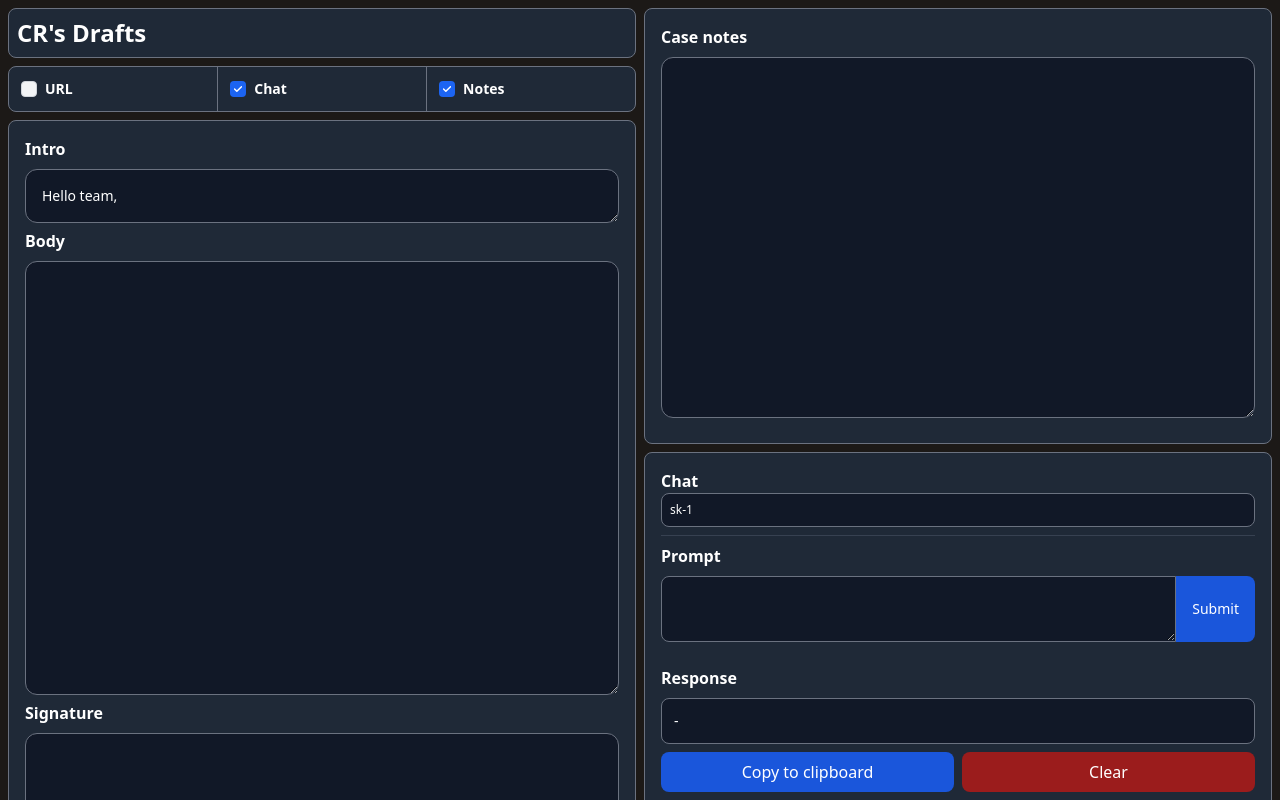
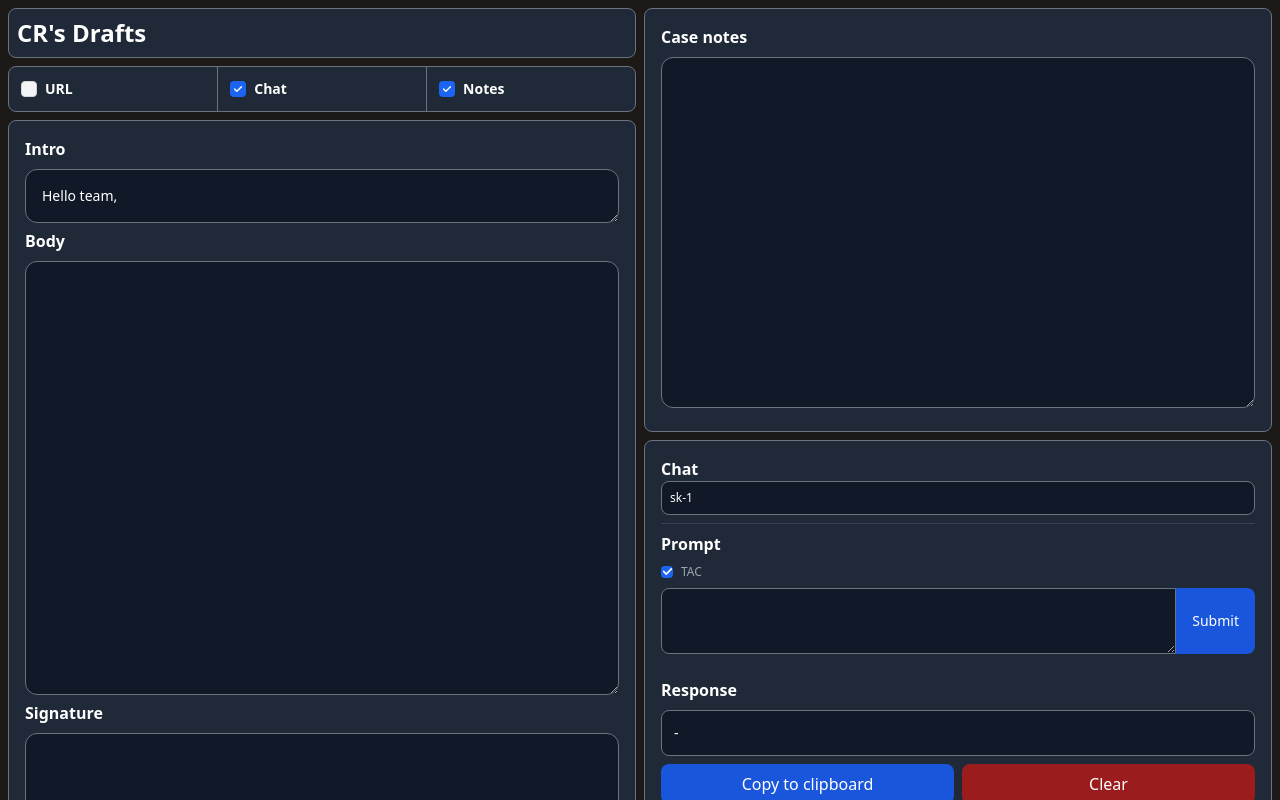
Before and after one commit to SanchezPepe/canner-drafts, a Nuxt app: page /1 in a window 1280 px wide. Shown: the top 800 px of the page. Built offline with nearby package versions, Linux system fonts and the light colour scheme.

Commit message:
checkbox in chat prompt

```diff
--- a/pages/[token].vue
+++ b/pages/[token].vue
@@ -102,7 +102,20 @@
 
         <hr class="h-px my-2 bg-gray-700 border-0" />
 
+        <!-- Prompt -->
         <label for="header" class="font-bold"> Prompt </label>
+        <!-- Checkbox with label tell a customer -->
+        <div class="flex items-center mt-2">
+          <input
+            id="vue-checkbox"
+            type="checkbox"
+            v-model="chat.TAC"
+            class="h-3 w-3 text-blue-600 bg-gray-100 border-gray-300 rounded focus:ring-blue-500 dark:focus:ring-blue-600 dark:ring-offset-gray-700 dark:focus:ring-offset-gray-700 focus:ring-2 dark:bg-gray-600 dark:border-gray-500"
+          />
+          <label for="vue-checkbox" class="ml-2 text-xs text-gray-400"
+            >TAC
+          </label>
+        </div>
         <div class="flex mt-2">
           <!-- Prompt -->
           <textarea
@@ -230,6 +243,7 @@ export default {
         url: "https://example.com",
       },
       chat: {
+        TAC: true,
         key: "sk-",
         prompt: "",
         response: {
@@ -241,6 +255,10 @@ export default {
 
     async function fetchGpt3Response() {
       state.loading = true;
+      if (state.chat.TAC) {
+        state.chat.prompt = "Tell a customer that " + state.chat.prompt;
+      }
+
       await useFetch("https://api.openai.com/v1/chat/completions", {
         method: "POST",
         headers: {
```
